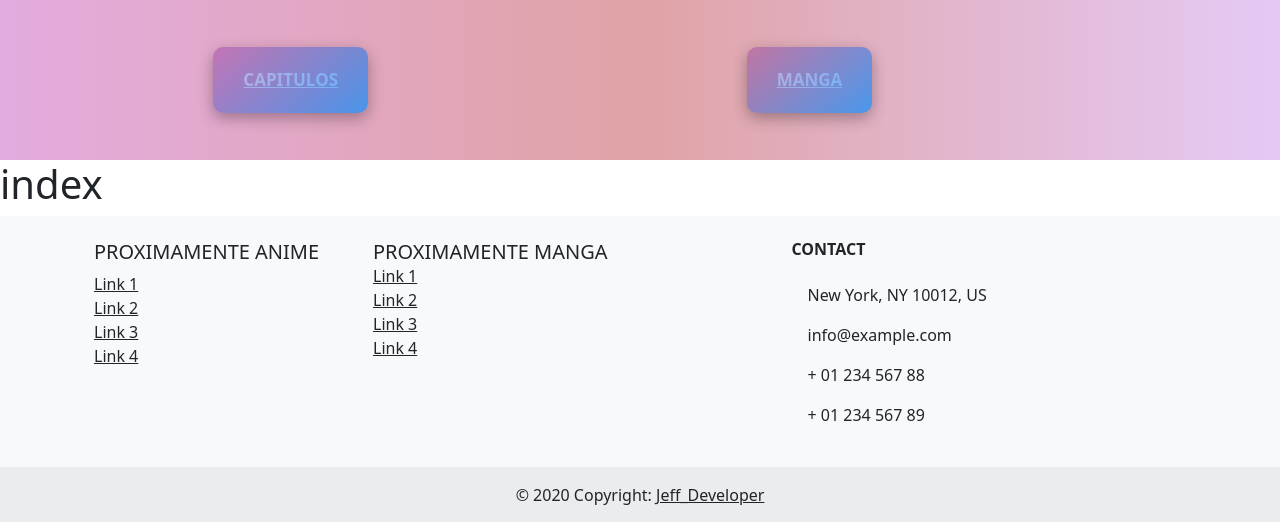
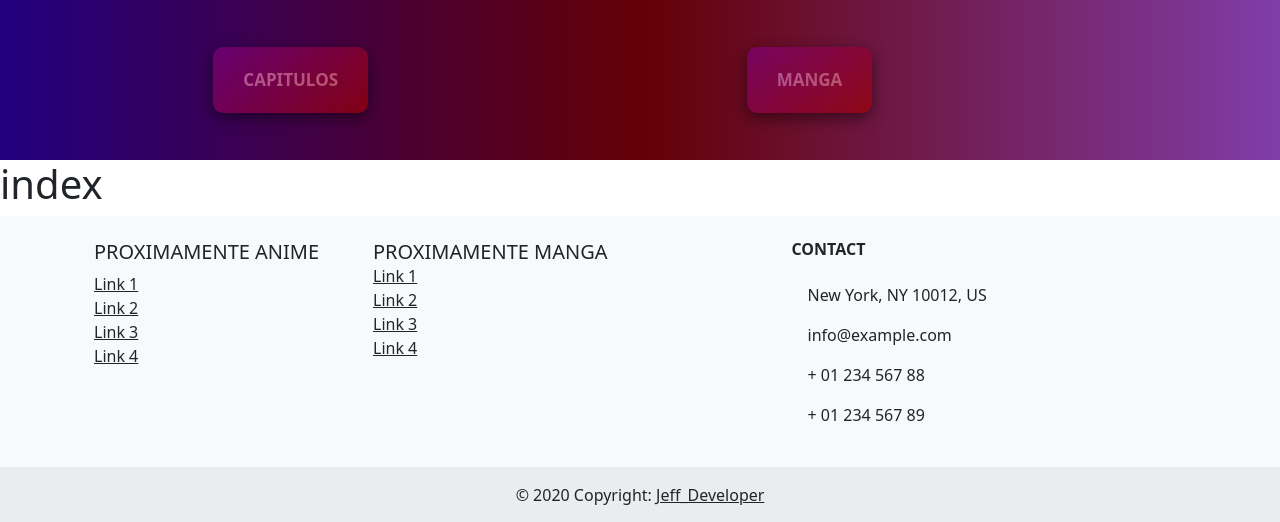
Before and after one commit to HaiDekimasu/Samuray-x-python, a Django app: page / in a window 1280 px wide. Shown: the top 522 px of the page. Run offline with Django 3.2, Linux system fonts and the light colour scheme.

Commit message:
modified:   static/styles/styles.css

```diff
--- a/static/styles/styles.css
+++ b/static/styles/styles.css
@@ -15,7 +15,7 @@ a{
     align-items: center;
     width: 100%;
     height: 20%;
-    background-image: linear-gradient(to right,#d57fcea6,#c9606594,#c991ea7c);
+    background-image: linear-gradient(to right,#220080,#630005,#59008dc2);
 }
 /*nav-list_______________________________________________________________________________________*/
 .navbar{
@@ -35,7 +35,7 @@ a{
     padding: 20px 30px;
     perspective: 30rem;
     border-radius: 10px;
-    box-shadow: 0 5px 15px rgba(0, 0, 0, 0.308);
+    box-shadow: 0 5px 15px rgba(0, 0, 0, 0.486);
 }
 .nav-list::before {
     content: '';
@@ -46,7 +46,7 @@ a{
     top: 0;
     left: 0;
     border-radius: 10px;
-    background: linear-gradient(320deg, rgba(0, 140, 255, 0.678), rgba(128, 0, 128, 0.308));
+    background: linear-gradient(320deg, rgba(158, 1, 1, 0.678), rgba(128, 0, 128, 0.664));
     z-index: 1;
     transition: background 3s;
 }
@@ -62,8 +62,9 @@ a{
     transform: rotateY(360deg);
     }
 }
-.botonnav{
-    list-style: none;
+.botonnav {
+    text-decoration: none;
     color: #fff;
+    cursor: pointer;
 }
 /**/
```
